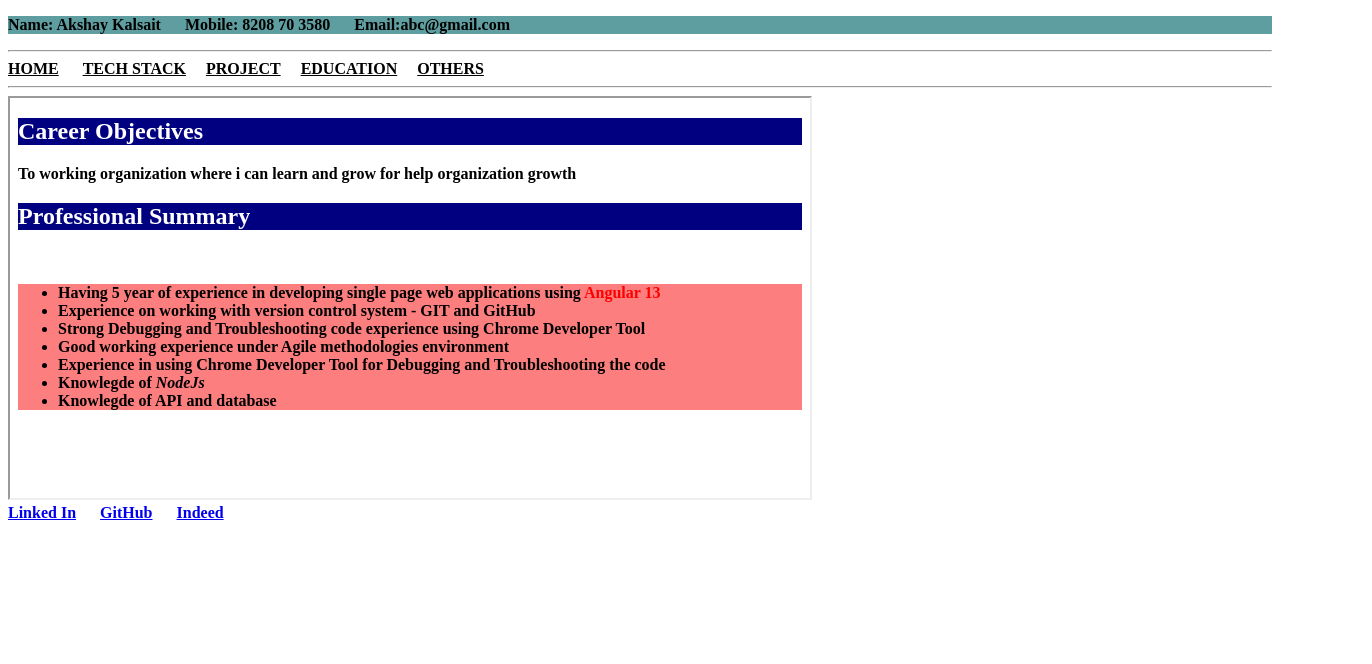
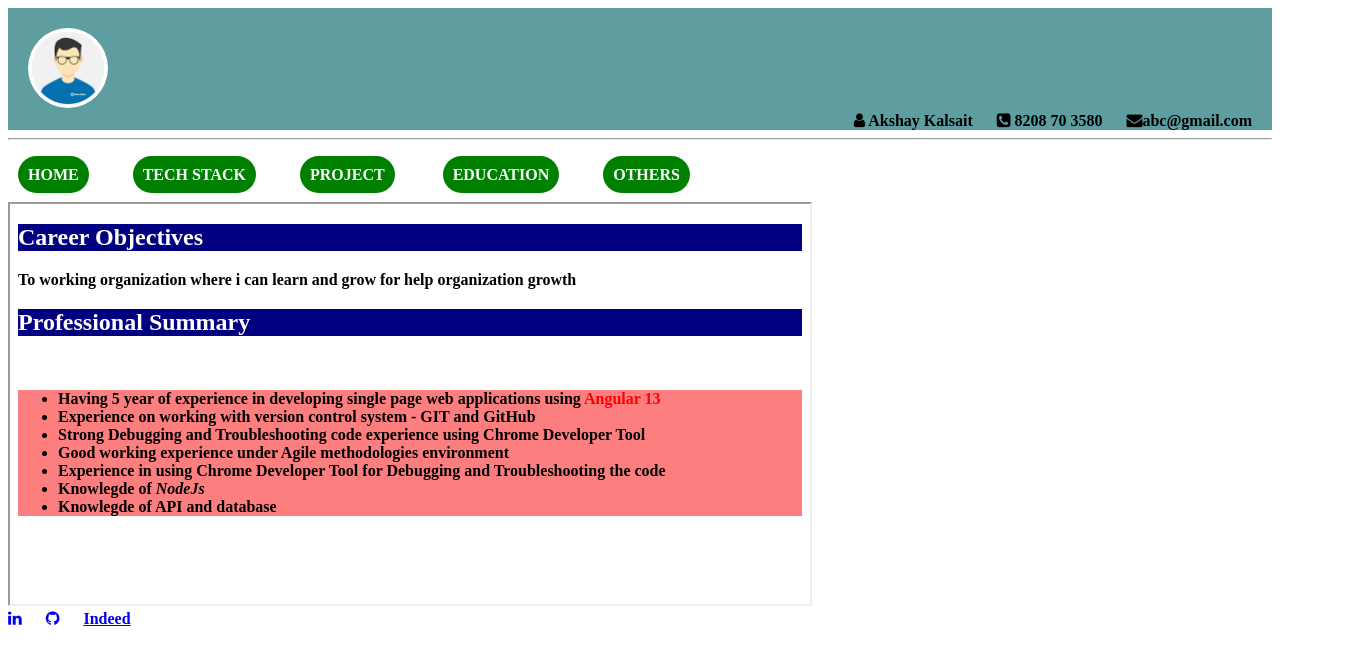
Before and after one commit to akshaykalsait/profile-akshay, a plain HTML site: page index.html in a window 1280 px wide. Shown: the whole page, 1372 px wide, since content can reach past the window. Drawn offline with Linux system fonts and the light colour scheme.

Commit message:
Added margin css & logo
Added margin css & logo

```diff
--- a/index.html
+++ b/index.html
@@ -1,20 +1,30 @@
 <!DOCTYPE html>
 <html lang="en">
   <head>
-    <meta charset="UTF-8">
-    <meta name="viewport" content="width=device-width, initial-scale=1.0">
+    <meta charset="UTF-8" />
+    <meta name="viewport" content="width=device-width, initial-scale=1.0" />
     <title>Index</title>
+    <link
+      rel="stylesheet"
+      href="https://cdnjs.cloudflare.com/ajax/libs/font-awesome/4.7.0/css/font-awesome.min.css"
+    />
     <style>
+      header {
+        background-color: cadetblue;
+      }
+      nav a {
+        margin-right: 40px;
+        text-decoration: none;
+        font-weight: bolder;
+        background-color: green;
+        border-radius: 30px;
+        padding: 10px 10px;
+        color: white;
+      }
+      #homeLink {
+        margin-left: 10px;
+      }
 
-        header{
-            background-color: cadetblue;
-
-        }
-        nav a{
-            font-weight: bolder;
-            color: black;
-
-        }
       /* iframe{
             background-color: skyblue;
         } */
@@ -22,8 +32,28 @@
       /* nav a{
             color: white;
         } */
-        footer a{
+      footer a {
         font-weight: bolder;
+        margin-right: 20px;
+
+      }
+      header span {
+        margin-right: 20px;
+
+        font-weight: bolder;
+      }
+      header {
+        text-align: right;
+      }
+      header img {
+        width: 80px;
+        height: 80px;
+        margin-right: 100%;
+        /* padding-left: 30px;
+        padding-top: 20px; */
+        border-radius: 50%;
+        margin-left: 20px;
+        margin-top: 20px;
       }
       /* body{
             background-color: gray;
@@ -33,28 +63,49 @@
   <body>
     <!-- Header Section -->
     <header>
-    <p><span><strong>Name: Akshay Kalsait &nbsp;&nbsp;&nbsp;&nbsp;&nbsp;Mobile: 8208 70 3580 &nbsp;&nbsp;&nbsp;&nbsp;&nbsp;Email:abc@gmail.com</strong></span></p>
+      <img src="assets/Image20231204080706.png" alt="" />
+      <span> <i class="fa fa-user" aria-hidden="true"></i> Akshay Kalsait</span>
+      <span
+        ><i class="fa fa-phone-square" aria-hidden="true"></i> 8208 70 3580
+      </span>
+      <span
+        ><i class="fa fa-envelope" aria-hidden="true"></i>abc@gmail.com</span
+      >
     </header>
-<hr>
+    <hr />
+    <br />
     <!-- Navigation Section -->
     <nav>
-        <a href="home.html" target="mainFrame">HOME</a> &nbsp; &nbsp;&nbsp;
-        <a href="techStack.html" target="mainFrame">TECH STACK</a>&nbsp; &nbsp;&nbsp;
-        <a href="profile.html" target="mainFrame">PROJECT</a>&nbsp; &nbsp;&nbsp;
-        <a href="education.html" target="mainFrame"> EDUCATION</a>&nbsp; &nbsp;&nbsp;
+      <a href="home.html" target="mainFrame" id="homeLink">HOME</a>
+      <a href="techStack.html" target="mainFrame">TECH STACK</a>
+      <a href="profile.html" target="mainFrame">PROJECT</a>&nbsp;
+      <a href="education.html" target="mainFrame"> EDUCATION</a>
       <a href="others.html" target="mainFrame">OTHERS</a>
     </nav>
-    <hr>
-
+    <br />
 
     <!-- Body Section -->
-    <iframe src="home.html" name="mainFrame" frameborder="1" width="800px" height="400px"></iframe>
+    <iframe
+      src="home.html"
+      name="mainFrame"
+      frameborder="1"
+      width="800px"
+      height="400px"
+    ></iframe>
 
     <!-- Footer Section -->
     <footer>
-        <a href="https://www.linkedin.com/feed/?trk=guest_homepage-basic_google-one-tap-submit" target="1">Linked In</a>&nbsp;&nbsp;&nbsp;&nbsp;&nbsp;
-        <a href="https://github.com/akshaykalsait/profile-akshay" target="1">GitHub</a>&nbsp;&nbsp;&nbsp;&nbsp;&nbsp;
-        <a href="https://profile.indeed.com/?hl=en_IN&co=IN&from=gnav-homepage&_ga=2.260303053.1541818311.1702458671-2103180888.1702458671" target="1">Indeed</a>&nbsp;&nbsp;&nbsp;&nbsp;&nbsp;
+      <a
+        href="https://www.linkedin.com/feed/?trk=guest_homepage-basic_google-one-tap-submit"
+        target="1"
+        ><i class="fa fa-linkedin" aria-hidden="true"></i></a>
+
+      <a href="https://github.com/akshaykalsait/profile-akshay" target="1"
+        ><i class="fa fa-github" aria-hidden="true"></i></a>
+      <a
+        href="https://profile.indeed.com/?hl=en_IN&co=IN&from=gnav-homepage&_ga=2.260303053.1541818311.1702458671-2103180888.1702458671"
+        target="1"
+        >Indeed</a>
     </footer>
   </body>
 </html>
```
Also changed, not shown: cssBoxModel.html (added, +30 -0 lines). Lines whose indentation alone changed are shown as unchanged.
